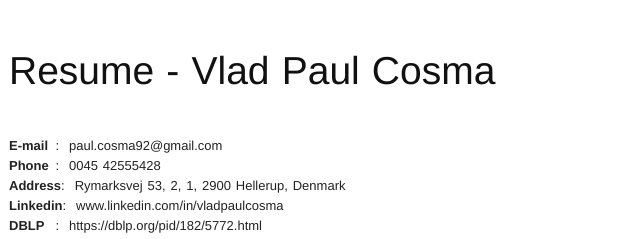
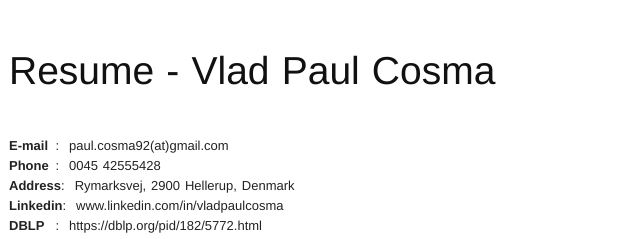
Before and after one commit to paul-cvp/paul-cvp.github.io, a plain HTML site: page index.html in a window 1280 px wide. Shown: the top 239 px of the page, 371-1011 px from the left. Drawn offline with Linux system fonts and the light colour scheme.

Commit message:
Update index.html

```diff
--- a/index.html
+++ b/index.html
@@ -217,13 +217,13 @@
             <h1 id="title">Resume - Vlad Paul Cosma</h1>
             <div class="basic-info section">
                 <p class="email"><label><b>E-mail</b><span class="colon">:</span></label> <span
-                        class="value">paul.cosma92@gmail.com</span></p>
+                        class="value">paul.cosma92(at)gmail.com</span></p>
                 <br>
                 <p class="phone"><label><b>Phone</b><span class="colon">:</span></label> <span class="value">0045
                         42555428</span></p>
                 <br>
                 <p class="address full"><label><b>Address</b><span class="colon">:</span></label><span
-                        class="value">Rymarksvej 53, 2, 1, 2900 Hellerup, Denmark</span></p>
+                        class="value">Rymarksvej, 2900 Hellerup, Denmark</span></p>
                 <br>
                 <p class="phone"><label><b>Linkedin</b><span class="colon">:</span></label> <span
                         class="value">www.linkedin.com/in/vladpaulcosma</span></p>
```
